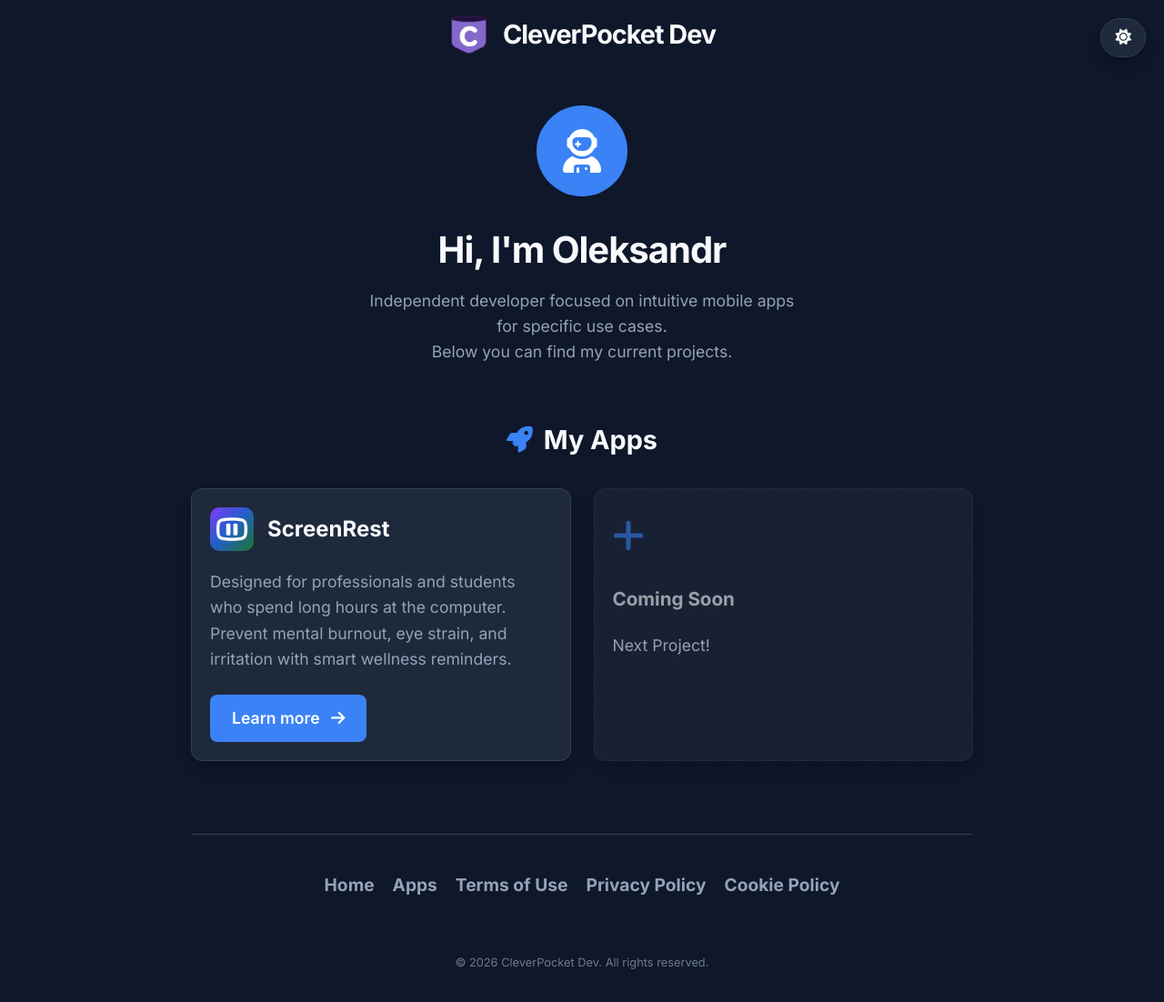
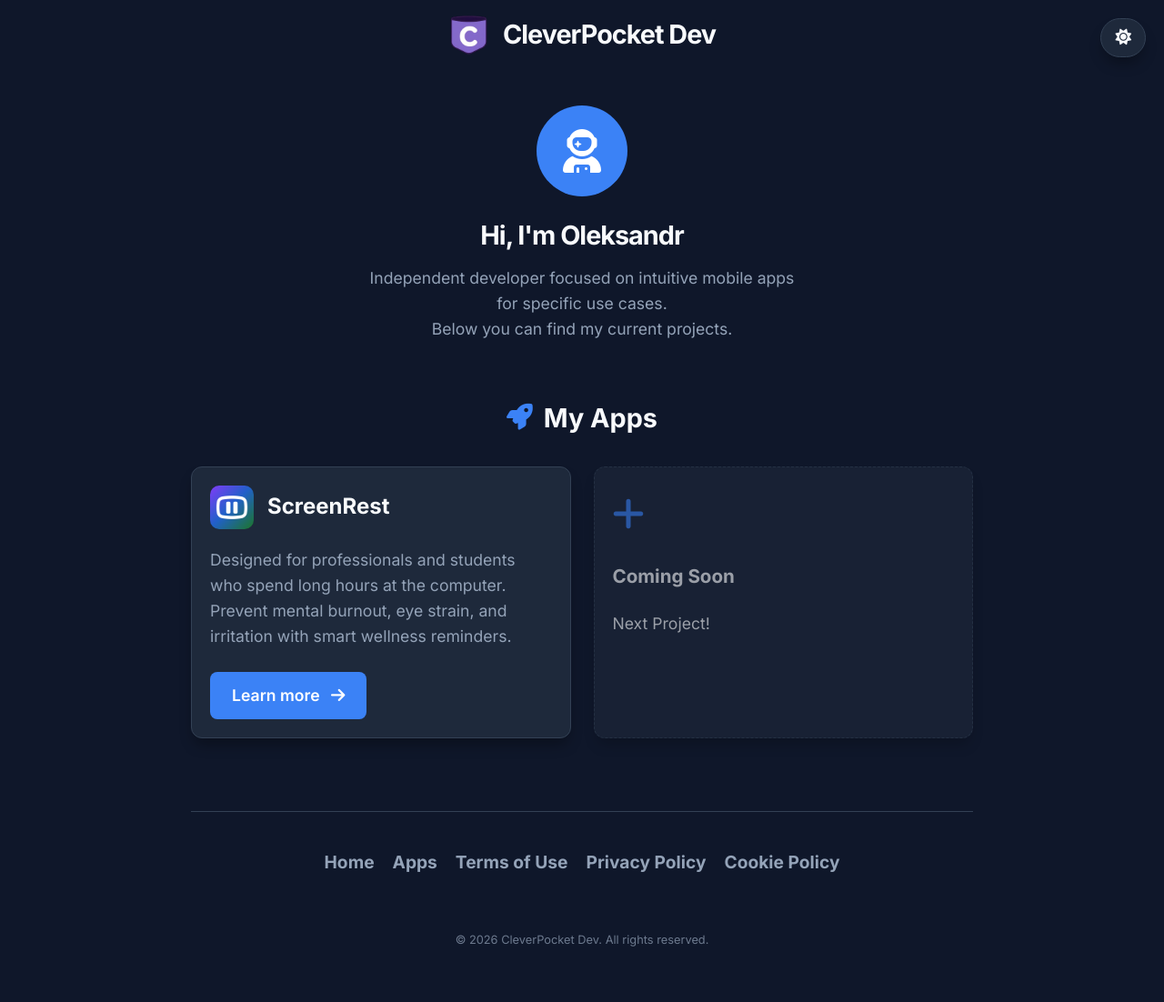
Before and after one commit to digitalcreat0r/sitoweb, a Jekyll site: the page built from index.html, in a window 1280 px wide. Shown: the whole page at 91% size. Built offline with Jekyll 4.4.1, drawn with Linux system fonts in a browser that asks for light colours; after the commit the page ends 1077 px from its top, so only the background shows below that.

Commit message:
sistemazione pagina screenrest

```diff
--- a/_sass/_base.scss
+++ b/_sass/_base.scss
@@ -67,7 +67,7 @@ body.always-light .maintenance-banner {
 
 /* Mobile Responsive */
 @media (max-width: 600px) {
-    h1 { font-size: 2rem; }
+    h1 { font-size: 1.6rem; }
     h2 { display: block; text-align: center; font-size: 1.4rem; }
     h2 i { margin-right: 10px; vertical-align: middle; }
 }
--- a/_sass/_header.scss
+++ b/_sass/_header.scss
@@ -51,7 +51,11 @@ header {
     margin: 0 auto 20px;
 }
 
-h1 { font-size: 2.5rem; margin-bottom: 10px; letter-spacing: -1px; }
+h1 {
+        font-size: 1.8rem;
+        margin-bottom: 10px;
+        letter-spacing: -1px;
+    }
 
 .about-text {
     max-width: 650px;
```
